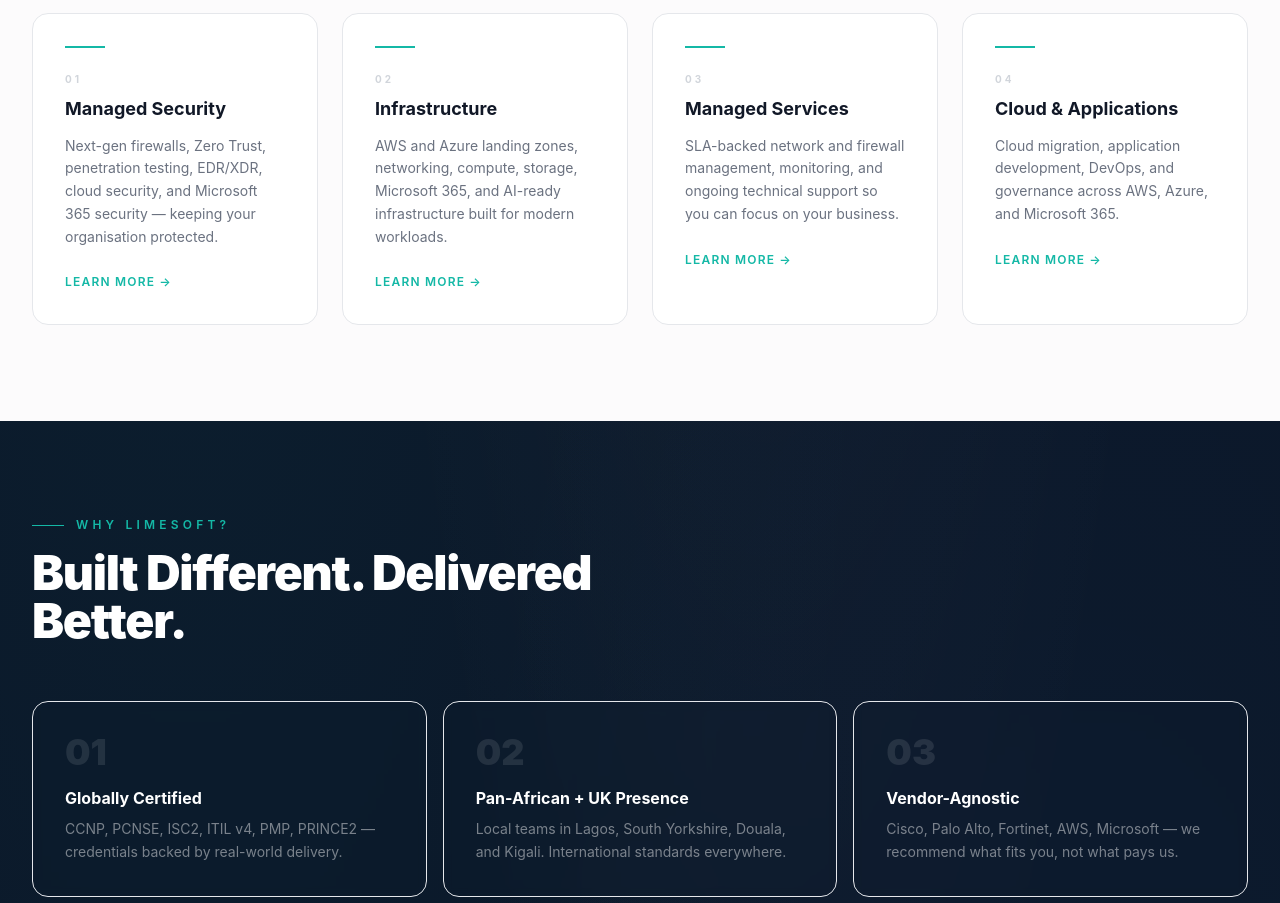
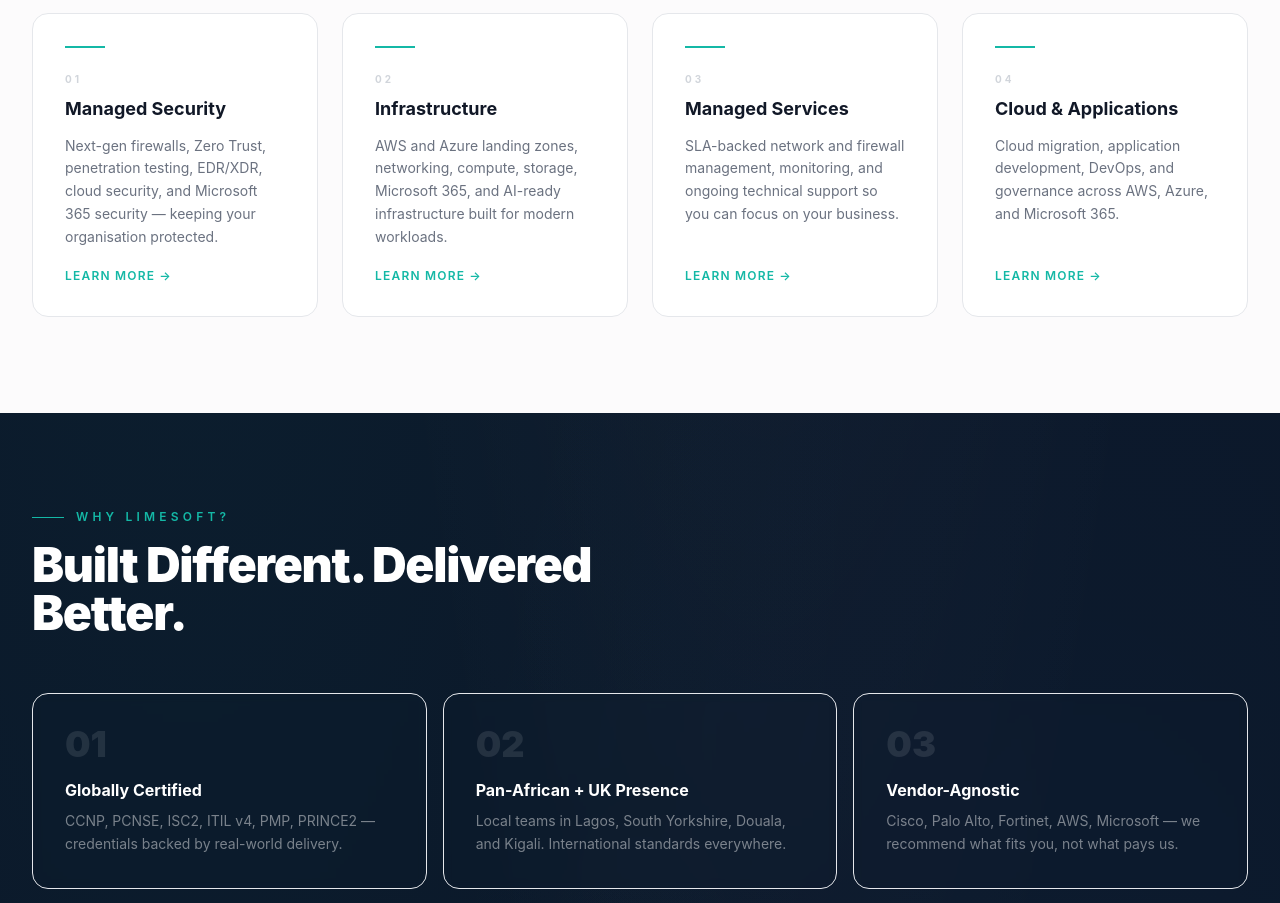
Before and after one commit to OluOlus/limesoft-website, a Next.js app: page / in a window 1280 px wide. Shown: the part 1720-2623 px from the top of the page. Built offline with nearby package versions, Linux system fonts and the light colour scheme.

Commit message:
feat: scroll reveal and stagger animations across all page sections

```diff
--- a/app/page.tsx
+++ b/app/page.tsx
@@ -1,7 +1,7 @@
 import ParallaxHero from '@/components/ParallaxHero'
 import LogoTicker from '@/components/LogoTicker'
+import ScrollReveal, { StaggerContainer, StaggerItem } from '@/components/ScrollReveal'
 import Link from 'next/link'
-
 
 const services = [
   {
@@ -66,7 +66,9 @@
 
       {/* 2. PARTNER LOGOS */}
       <section className="py-10 border-y border-white/10 bg-white/5">
+        <ScrollReveal>
           <p className="text-center text-white/60 text-[10px] font-semibold tracking-[0.35em] uppercase mb-6">Technology Partners</p>
+        </ScrollReveal>
         <LogoTicker />
       </section>
 
@@ -74,12 +76,15 @@
       <section className="py-24">
         <div className="max-w-7xl mx-auto px-6 lg:px-8">
           <div className="grid lg:grid-cols-2 gap-16 items-center">
+            <ScrollReveal direction="left">
               <div>
                 <SectionLabel text="Who We Are" />
                 <h2 className="text-4xl md:text-5xl font-black text-white leading-tight tracking-tight mb-6">
                   End-to-End Technology Solutions, Delivered Across Africa and the UK
                 </h2>
               </div>
+            </ScrollReveal>
+            <ScrollReveal delay={0.15}>
               <div>
                 <p className="text-white/55 text-lg leading-relaxed mb-6">
                   Founded in 2020, Limesoft System was built to meet a clear need: organisations across Africa were adopting technology faster than they could secure and manage it.
@@ -91,64 +96,69 @@
                   Learn About Us →
                 </Link>
               </div>
+            </ScrollReveal>
           </div>
         </div>
       </section>
 
-      {/* 5. SERVICES — white section */}
+      {/* 5. SERVICES — light section */}
       <section className="py-24 bg-[#fcfbfc]">
         <div className="max-w-7xl mx-auto px-6 lg:px-8">
-          <div className="text-center mb-14">
+          <ScrollReveal className="text-center mb-14">
             <SectionLabel text="What We Do" color="#0d9488"/>
             <h2 className="text-4xl md:text-5xl font-black text-gray-900 tracking-tight">Our Core Services</h2>
-          </div>
-          <div className="grid sm:grid-cols-2 lg:grid-cols-4 gap-6">
+          </ScrollReveal>
+          <StaggerContainer className="grid sm:grid-cols-2 lg:grid-cols-4 gap-6">
             {services.map((s, i) => (
-              <Link key={s.title} href={s.href}
-                className="group p-8 rounded-2xl border border-gray-200 bg-white hover:border-cyan-neon/40 hover:shadow-lg transition-all duration-300">
+              <StaggerItem key={s.title}>
+                <Link href={s.href}
+                  className="group flex flex-col h-full p-8 rounded-2xl border border-gray-200 bg-white hover:border-cyan-neon/40 hover:shadow-lg hover:-translate-y-1 transition-all duration-300">
                   <div className="w-10 h-0.5 mb-6 bg-cyan-neon group-hover:w-16 transition-all duration-300" />
                   <p className="text-gray-300 text-[10px] font-bold tracking-[0.3em] uppercase mb-2">0{i + 1}</p>
                   <h3 className="text-gray-900 font-bold text-lg mb-3 group-hover:text-cyan-neon transition-colors">{s.title}</h3>
-                <p className="text-gray-500 text-sm leading-relaxed mb-5">{s.desc}</p>
+                  <p className="text-gray-500 text-sm leading-relaxed mb-5 flex-1">{s.desc}</p>
                   <span className="text-cyan-neon text-xs font-semibold tracking-widest uppercase">Learn More →</span>
                 </Link>
+              </StaggerItem>
             ))}
-          </div>
+          </StaggerContainer>
         </div>
       </section>
 
       {/* 6. WHY LIMESOFT */}
       <section className="py-24">
         <div className="max-w-7xl mx-auto px-6 lg:px-8">
-          <div className="mb-14">
+          <ScrollReveal className="mb-14">
             <SectionLabel text="Why Limesoft?" />
             <h2 className="text-4xl md:text-5xl font-black text-white tracking-tight max-w-xl">
               Built Different. Delivered Better.
             </h2>
-          </div>
-          <div className="grid sm:grid-cols-2 lg:grid-cols-3 gap-4">
+          </ScrollReveal>
+          <StaggerContainer className="grid sm:grid-cols-2 lg:grid-cols-3 gap-4">
             {differentiators.map((d) => (
-              <div key={d.num}
-                className="group p-8 rounded-2xl border border-white/8 bg-white/6 backdrop-blur-sm hover:bg-white/10 hover:border-white/20 transition-all duration-300">
-                <div className="text-white/10 text-4xl font-black mb-4 leading-none">{d.num}</div>
+              <StaggerItem key={d.num}>
+                <div className="group h-full p-8 rounded-2xl border border-white/8 bg-white/6 backdrop-blur-sm hover:bg-white/10 hover:border-white/20 hover:-translate-y-1 transition-all duration-300">
+                  <div className="text-white/10 text-4xl font-black mb-4 leading-none group-hover:text-white/20 transition-colors">{d.num}</div>
                   <h3 className="text-white font-bold mb-2 group-hover:text-cyan-neon transition-colors">{d.title}</h3>
                   <p className="text-white/45 text-sm leading-relaxed">{d.desc}</p>
                 </div>
+              </StaggerItem>
             ))}
-          </div>
+          </StaggerContainer>
         </div>
       </section>
 
-      {/* 7. OUR PROCESS — white section */}
+      {/* 7. OUR PROCESS — light section */}
       <section className="py-24 bg-[#fcfbfc]">
         <div className="max-w-7xl mx-auto px-6 lg:px-8">
-          <div className="text-center mb-16">
+          <ScrollReveal className="text-center mb-16">
             <SectionLabel text="Our Approach" color="#0d9488"/>
             <h2 className="text-4xl md:text-5xl font-black text-gray-900 tracking-tight">How We Deliver</h2>
-          </div>
-          <div className="grid sm:grid-cols-2 lg:grid-cols-4 gap-8">
+          </ScrollReveal>
+          <StaggerContainer className="grid sm:grid-cols-2 lg:grid-cols-4 gap-8">
             {process.map((p, i) => (
-              <div key={p.step} className="relative">
+              <StaggerItem key={p.step}>
+                <div className="relative">
                   {i < process.length - 1 && (
                     <div className="hidden lg:block absolute top-7 left-full w-full h-px bg-gray-200 z-0" />
                   )}
@@ -160,15 +170,16 @@
                     <p className="text-gray-500 text-sm leading-relaxed">{p.desc}</p>
                   </div>
                 </div>
+              </StaggerItem>
             ))}
-          </div>
+          </StaggerContainer>
         </div>
       </section>
 
       {/* 8. REFERENCE PROJECTS */}
       <section className="py-24">
         <div className="max-w-7xl mx-auto px-6 lg:px-8">
-          <div className="flex items-end justify-between mb-14 gap-6">
+          <ScrollReveal className="flex items-end justify-between mb-14 gap-6">
             <div>
               <SectionLabel text="Our Work" />
               <h2 className="text-4xl md:text-5xl font-black text-white tracking-tight">Reference Projects</h2>
@@ -176,18 +187,19 @@
             <Link href="/services" className="hidden md:inline text-white/30 text-xs font-semibold tracking-widest uppercase hover:text-cyan-neon transition-colors shrink-0">
               All Services →
             </Link>
-          </div>
-          <div className="grid sm:grid-cols-2 lg:grid-cols-4 gap-6">
+          </ScrollReveal>
+          <StaggerContainer className="grid sm:grid-cols-2 lg:grid-cols-4 gap-6">
             {projects.map((p) => (
-              <div key={p.client}
-                className="group p-8 rounded-2xl border border-white/8 bg-white/6 backdrop-blur-sm hover:bg-white/10 hover:border-cyan-neon/20 transition-all duration-300">
+              <StaggerItem key={p.client}>
+                <div className="group h-full p-8 rounded-2xl border border-white/8 bg-white/6 backdrop-blur-sm hover:bg-white/10 hover:border-cyan-neon/20 hover:-translate-y-1 transition-all duration-300">
                   <p className="text-cyan-neon text-[11px] font-black tracking-[0.3em] uppercase mb-4">{p.service}</p>
                   <p className="text-white/25 text-xs mb-2">{p.client}</p>
                   <h3 className="text-white font-bold leading-snug">{p.headline}</h3>
                   <div className="mt-6 h-px w-8 bg-cyan-neon/40 group-hover:w-16 transition-all duration-500" />
                 </div>
+              </StaggerItem>
             ))}
-          </div>
+          </StaggerContainer>
         </div>
       </section>
 
@@ -198,6 +210,7 @@
         <div className="absolute top-0 left-0 right-0 h-px" style={{ background: 'linear-gradient(to right, transparent, rgba(20,184,166,0.45), transparent)' }} />
 
         <div className="relative max-w-7xl mx-auto px-6 lg:px-8 text-center">
+          <ScrollReveal>
             <SectionLabel text="Get Started" />
             <h2 className="text-4xl md:text-5xl lg:text-6xl font-black text-white tracking-tight mb-6 max-w-3xl mx-auto leading-tight">
               Move Forward with Confidence
@@ -216,6 +229,7 @@
                 View Services
               </Link>
             </div>
+          </ScrollReveal>
         </div>
       </section>
     </>
```
Lines whose indentation alone changed are shown as unchanged.
